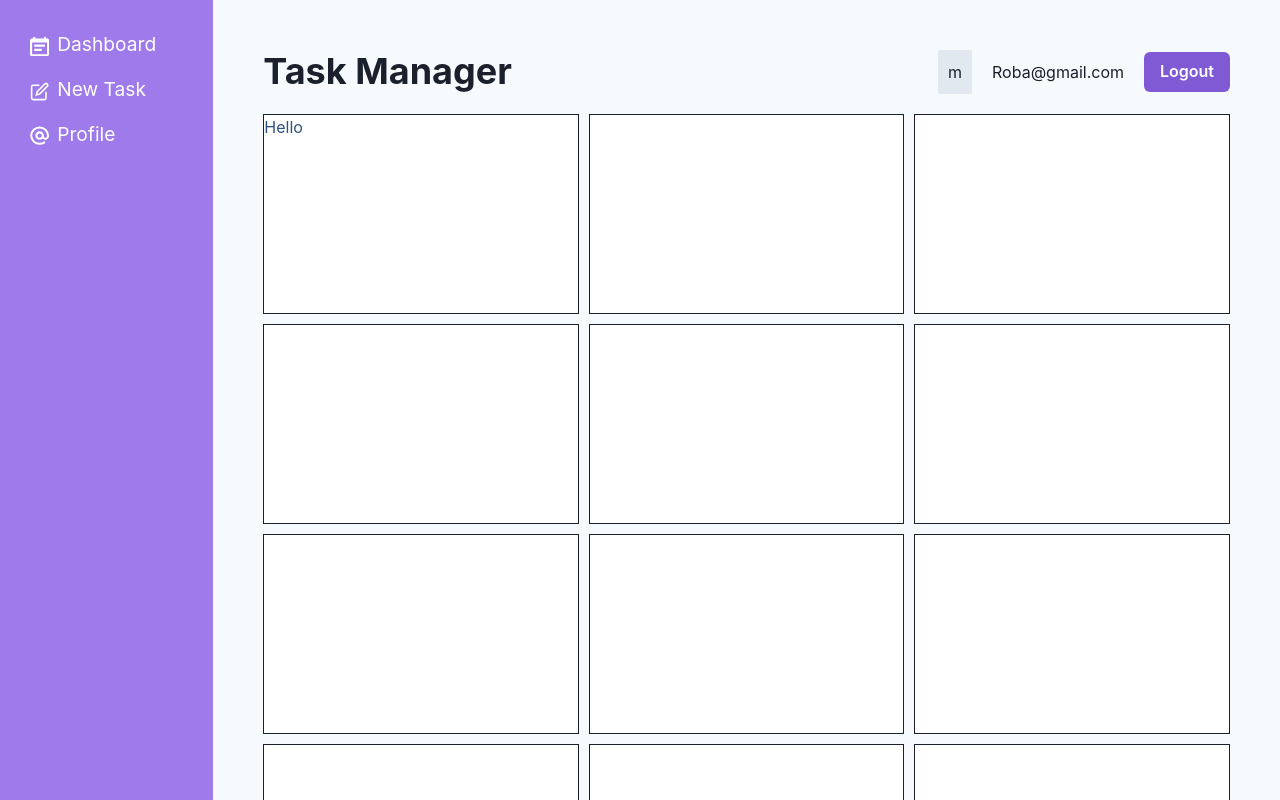
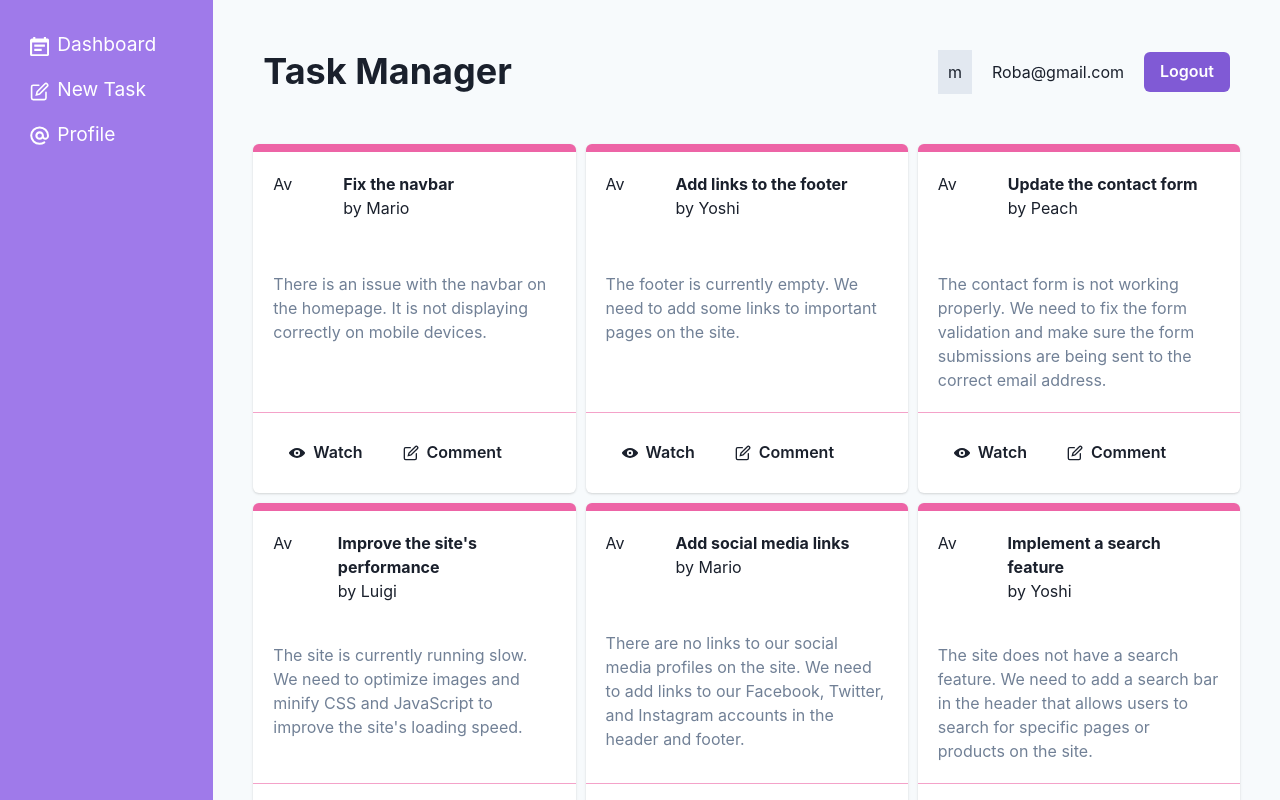
Before and after one commit to robert-devs/chakra-react, a React (Vite) app: page / in a window 1280 px wide. Shown: the top 800 px of the page. Built offline with nearby package versions, Linux system fonts and the light colour scheme; data requests are answered from the project's data file.

Commit message:
adding the json server and card components

```diff
--- a/src/App.jsx
+++ b/src/App.jsx
@@ -2,12 +2,12 @@
   createBrowserRouter,
   createRoutesFromElements,
   Route,
-  RouterProvider
+  RouterProvider,
 } from 'react-router-dom'
 
 // layouts and pages
 import RootLayout from './layouts/RootLayout'
-import Dashboard from './pages/Dashboard'
+import Dashboard, { tasksLoader } from './pages/Dashboard'
 import Create from './pages/Create'
 import Profile from './pages/Profile'
 
@@ -15,17 +15,15 @@
 const router = createBrowserRouter(
   createRoutesFromElements(
     <Route path="/" element={<RootLayout />}>
-      <Route index element={<Dashboard />} />
+      <Route index element={<Dashboard />} loader={tasksLoader} />
       <Route path="create" element={<Create />} />
       <Route path="profile" element={<Profile />} />
-    </Route>
-  )
+    </Route>,
+  ),
 )
 
 function App() {
-  return (
-    <RouterProvider router={router} />
-  )
+  return <RouterProvider router={router} />
 }
 
 export default App
--- a/src/components/Navbar.jsx
+++ b/src/components/Navbar.jsx
@@ -12,7 +12,7 @@
 
 export default function Navbar() {
   return (
-    <Flex as="nav" p="10px" alignItems="center" gap="10px">
+    <Flex as="nav" p="10px" alignItems="center" gap="10px" mb="40px">
       <Heading as="h1">Task Manager</Heading>
       <Spacer />
       <HStack spacing="20px">
--- a/src/pages/Dashboard.jsx
+++ b/src/pages/Dashboard.jsx
@@ -1,26 +1,64 @@
-import { SimpleGrid, Box, Text } from '@chakra-ui/react'
+import { EditIcon, ViewIcon } from '@chakra-ui/icons'
+import {
+  SimpleGrid,
+  Box,
+  Text,
+  Card,
+  CardHeader,
+  CardBody,
+  CardFooter,
+  Flex,
+  Heading,
+  HStack,
+  Button,
+  Divider,
+} from '@chakra-ui/react'
+import { useLoaderData } from 'react-router-dom'
 
 export default function Dashboard() {
+  const tasks = useLoaderData()
   return (
-    <SimpleGrid columns={4} spacing="10px" minChildWidth="250px" p="10px">
-      <Box bg="white" h="200px" border="1px solid ">
-        <Text color={{ base: 'pink.700', md: 'blue.700', lg: 'black.700' }}>
-          Hello
-        </Text>
-      </Box>
-      <Box bg="white" h="200px" border="1px solid "></Box>
-      <Box bg="white" h="200px" border="1px solid "></Box>
-      <Box bg="white" h="200px" border="1px solid "></Box>
-
-      <Box bg="white" h="200px" border="1px solid "></Box>
-      <Box bg="white" h="200px" border="1px solid "></Box>
-      <Box bg="white" h="200px" border="1px solid "></Box>
-      <Box bg="white" h="200px" border="1px solid "></Box>
-
-      <Box bg="white" h="200px" border="1px solid "></Box>
-      <Box bg="white" h="200px" border="1px solid "></Box>
-      <Box bg="white" h="200px" border="1px solid "></Box>
-      <Box bg="white" h="200px" border="1px solid "></Box>
+    <SimpleGrid columns={4} spacing="10px" minChildWidth="300px">
+      {tasks &&
+        tasks.map((task) => (
+          <Card key={task.id} borderTop="8px" borderColor="pink.400" bg="white">
+            <CardHeader>
+              <Flex gap={5}>
+                <Box width="50px" height="60px">
+                  Av
+                </Box>
+                <Box>
+                  <Heading
+                    as="h3"
+                    size="sm
+                  "
+                  >
+                    {task.title}
+                  </Heading>
+                  <Text>by {task.author}</Text>
+                </Box>
+              </Flex>
+            </CardHeader>
+            <CardBody color="gray.500">
+              <Text>{task.description}</Text>
+            </CardBody>
+            <Divider color="gray.200" />
+            <CardFooter>
+              <HStack>
+                <Button variant="ghost" leftIcon={<ViewIcon />}>
+                  Watch
+                </Button>
+                <Button variant="ghost" leftIcon={<EditIcon />}>
+                  Comment
+                </Button>
+              </HStack>
+            </CardFooter>
+          </Card>
+        ))}
     </SimpleGrid>
   )
 }
+export const tasksLoader = async () => {
+  const res = await fetch('http://localhost:3000/tasks')
+  return res.json()
+}
```
